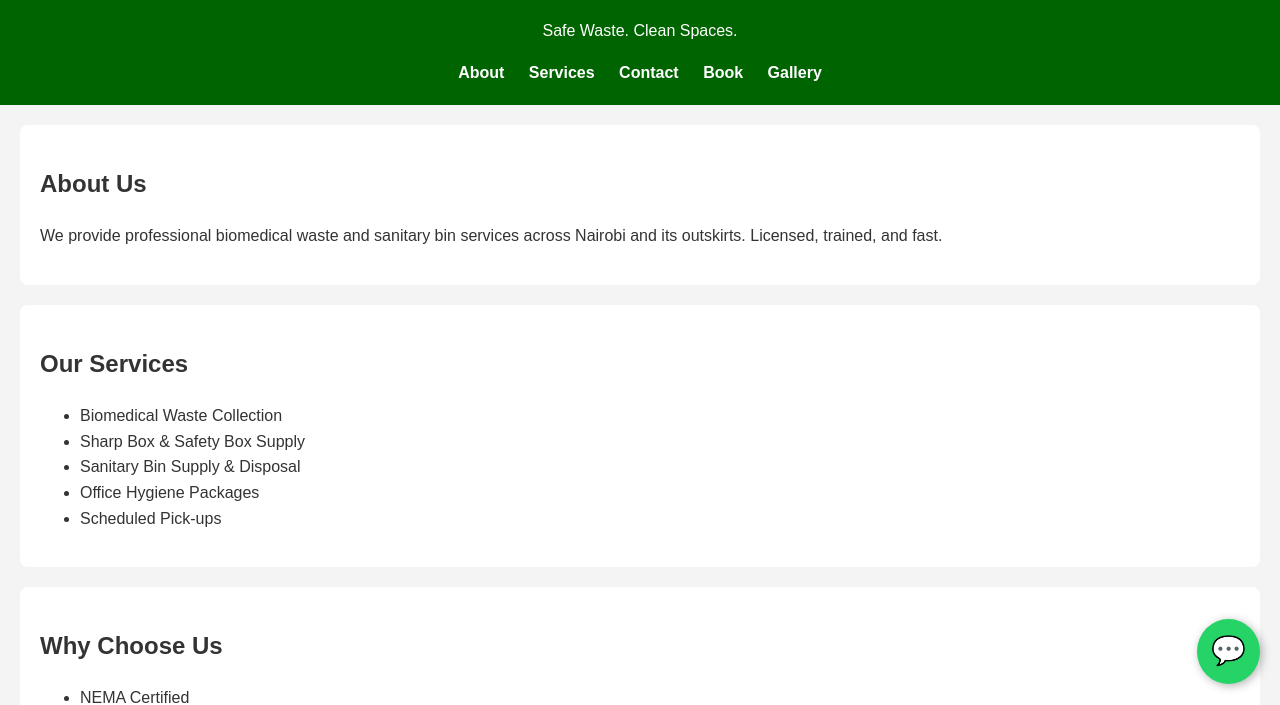
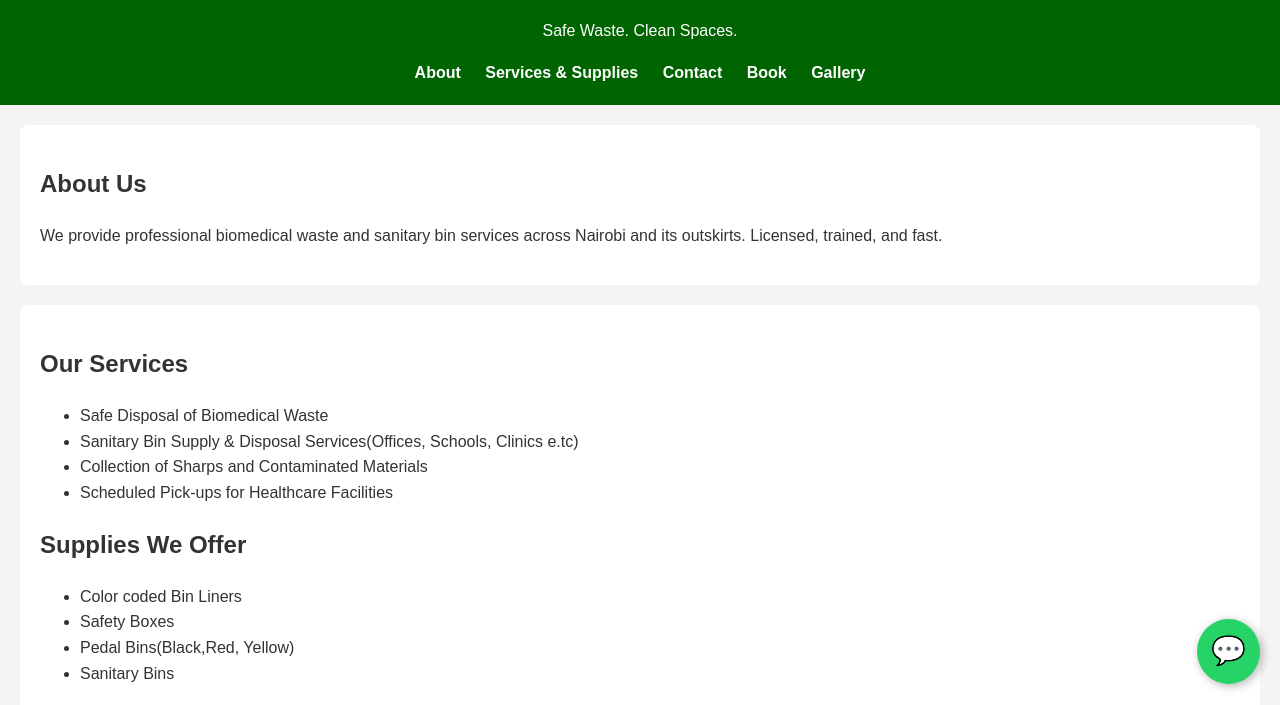
Before and after one commit to RoaksServicesLtd/Roakserv, a plain HTML site: page index.html in a window 1280 px wide. Shown: the part 96-801 px from the top of the page. Drawn offline with Linux system fonts and the light colour scheme.

Commit message:
Update index.html

```diff
--- a/index.html
+++ b/index.html
@@ -13,7 +13,7 @@
         <p>Safe Waste. Clean Spaces.</p>
         <nav>
             <a href="#about">About</a>
-            <a href="#services">Services</a>
+            <a href="#services & Supplies">Services & Supplies</a>
             <a href="#contact">Contact</a>
             <a href="#booking">Book</a>
             <a href="gallery.html">Gallery</a>
@@ -26,11 +26,17 @@
     <section id="services">
         <h2>Our Services</h2>
         <ul>
-            <li>Biomedical Waste Collection</li>
-            <li>Sharp Box & Safety Box Supply</li>
-            <li>Sanitary Bin Supply & Disposal</li>
-            <li>Office Hygiene Packages</li>
-            <li>Scheduled Pick-ups</li>
+            <li>Safe Disposal of Biomedical Waste</li>
+            <li>Sanitary Bin Supply & Disposal Services(Offices, Schools, Clinics e.tc)</li>
+            <li>Collection of Sharps and Contaminated Materials</li>
+            <li>Scheduled Pick-ups for Healthcare Facilities</li>
+        </ul>
+        <h2> Supplies We Offer</h2>
+        <ul>
+            <li>Color coded Bin Liners</li>
+            <li>Safety Boxes</li>
+            <li>Pedal Bins(Black,Red, Yellow)</li>
+            <li>Sanitary Bins</li>
         </ul>
     </section>
     <section id="why">
```
